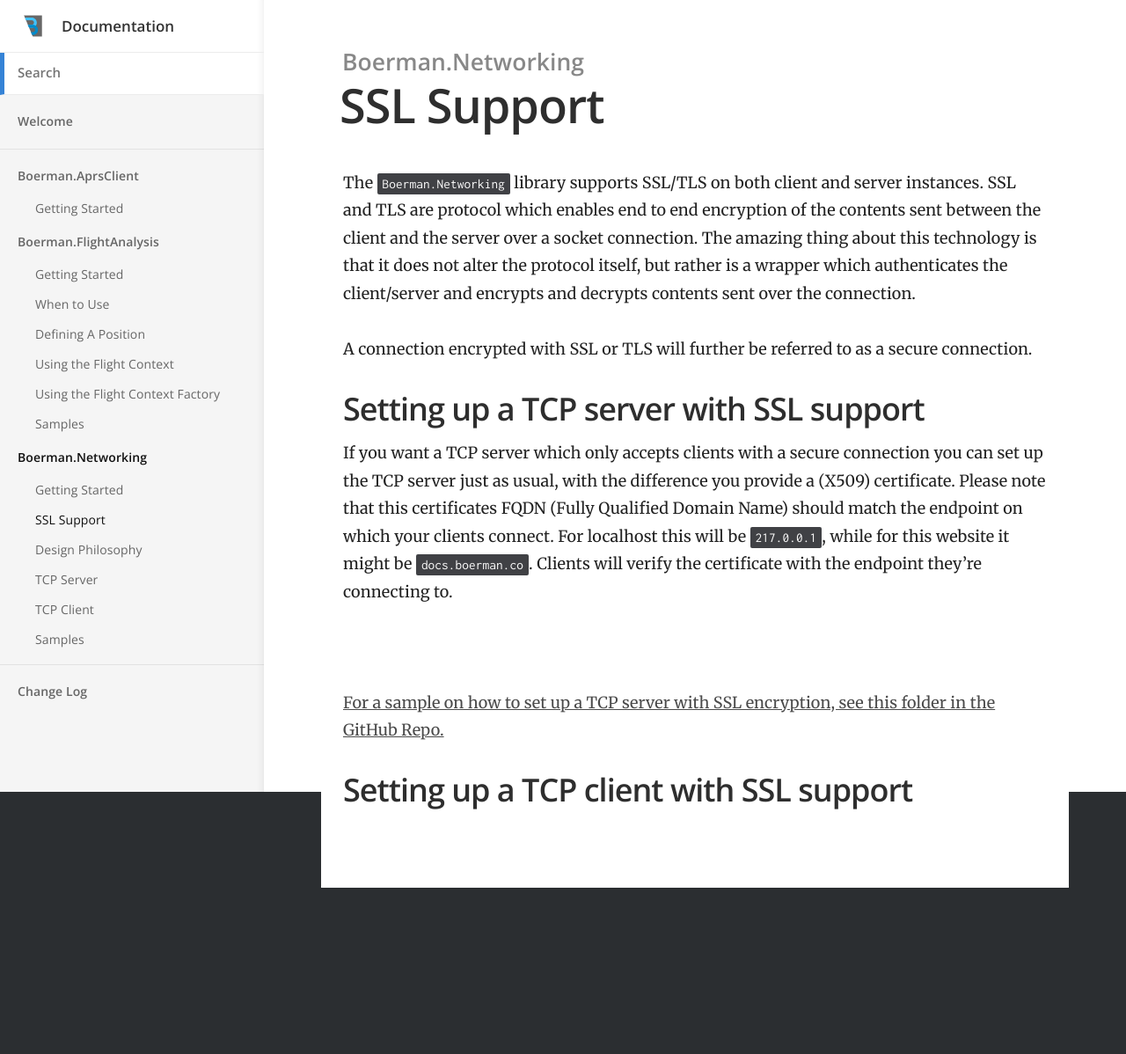
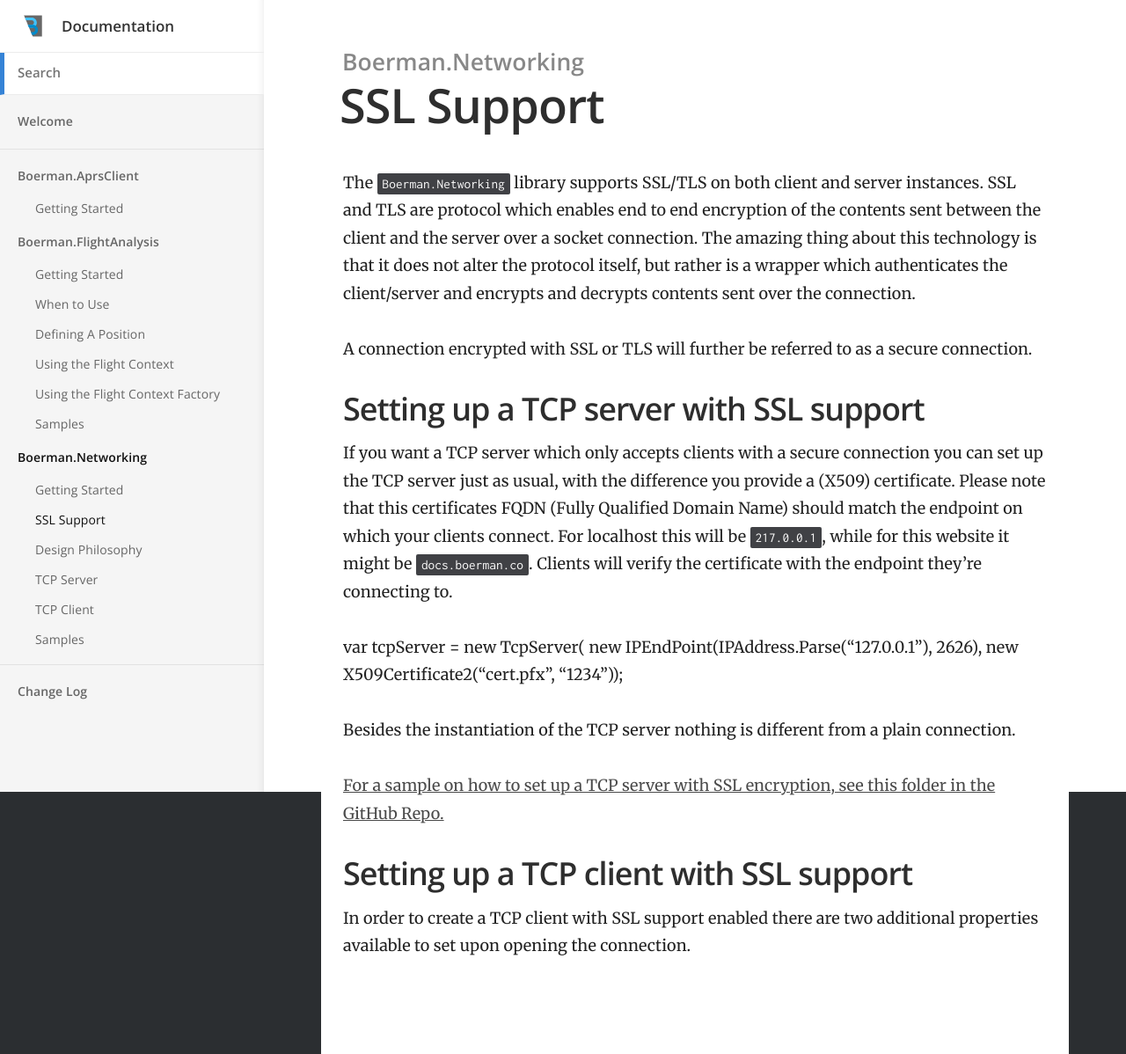
Before and after one commit to Boerman/docs, a Jekyll site: the page built from _docs/Libraries/Networking/ssl-support.md, in a window 1280 px wide. Shown: the whole page at 88% size. Built offline with Jekyll 4.4.1, drawn with Linux system fonts in a browser that asks for light colours; before the commit the page ends 1009 px from its top, so only the background shows below that.

Commit message:
Updated '_docs/Libraries/Networking/ssl-support.md' via CloudCannon

```diff
--- a/_docs/Libraries/Networking/ssl-support.md
+++ b/_docs/Libraries/Networking/ssl-support.md
@@ -12,10 +12,16 @@ A connection encrypted with SSL or TLS will further be referred to as a secure c
 
 If you want a TCP server which only accepts clients with a secure connection you can set up the TCP server just as usual, with the difference you provide a (X509) certificate. Please note that this certificates FQDN (Fully Qualified Domain Name) should match the endpoint on which your clients connect. For localhost this will be `217.0.0.1`, while for this website it might be `docs.boerman.co`. Clients will verify the certificate with the endpoint they're connecting to.
 
-&nbsp;
+   var tcpServer = new TcpServer(
+       new IPEndPoint(IPAddress.Parse("127.0.0.1"), 2626),
+       new X509Certificate2("cert.pfx", "1234"));
+
+Besides the instantiation of the TCP server nothing is different from a plain connection.
 
 [For a sample on how to set up a TCP server with SSL encryption, see this folder in the GitHub Repo.](https://github.com/Boerman/Boerman.Networking/tree/master/TcpServerWithSSL)
 
 ## Setting up a TCP client with SSL support
 
+In order to create a TCP client with SSL support enabled there are two additional properties available to set upon opening the connection.
+
 ## &nbsp;
```
